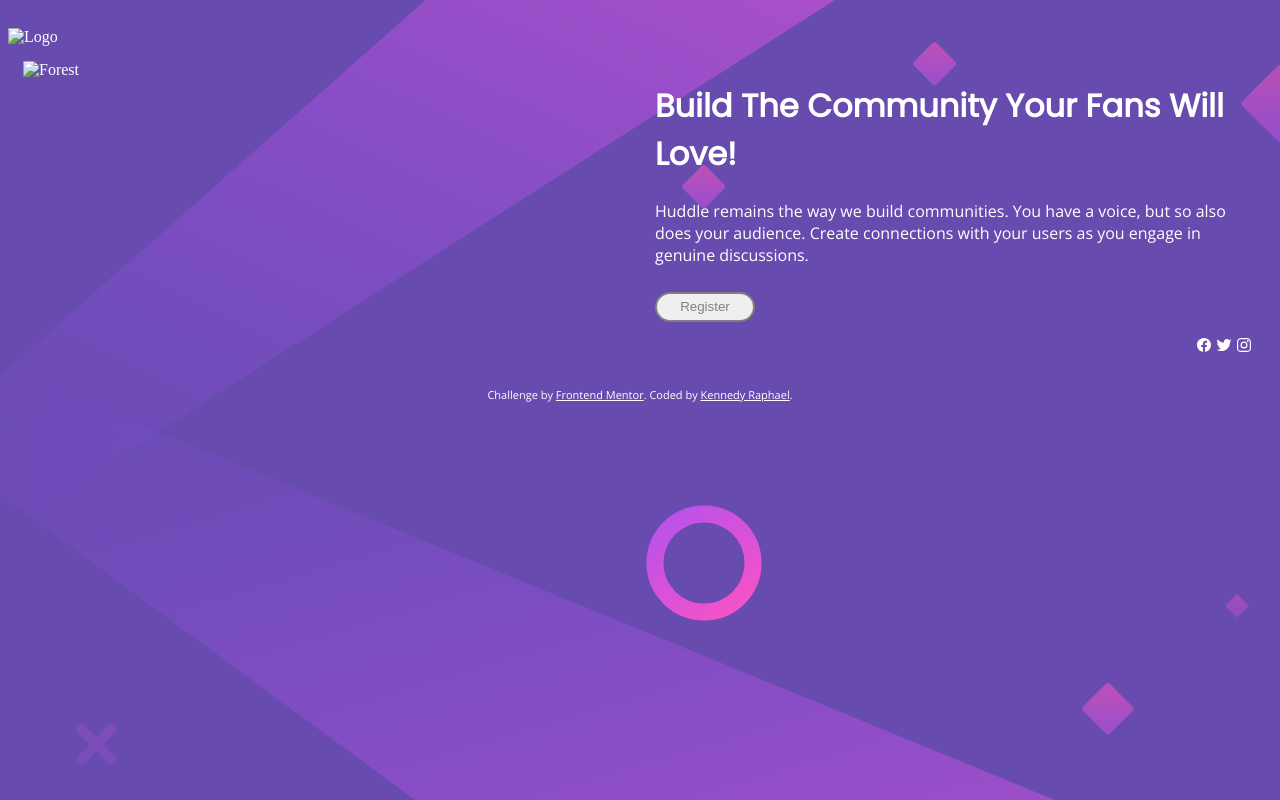
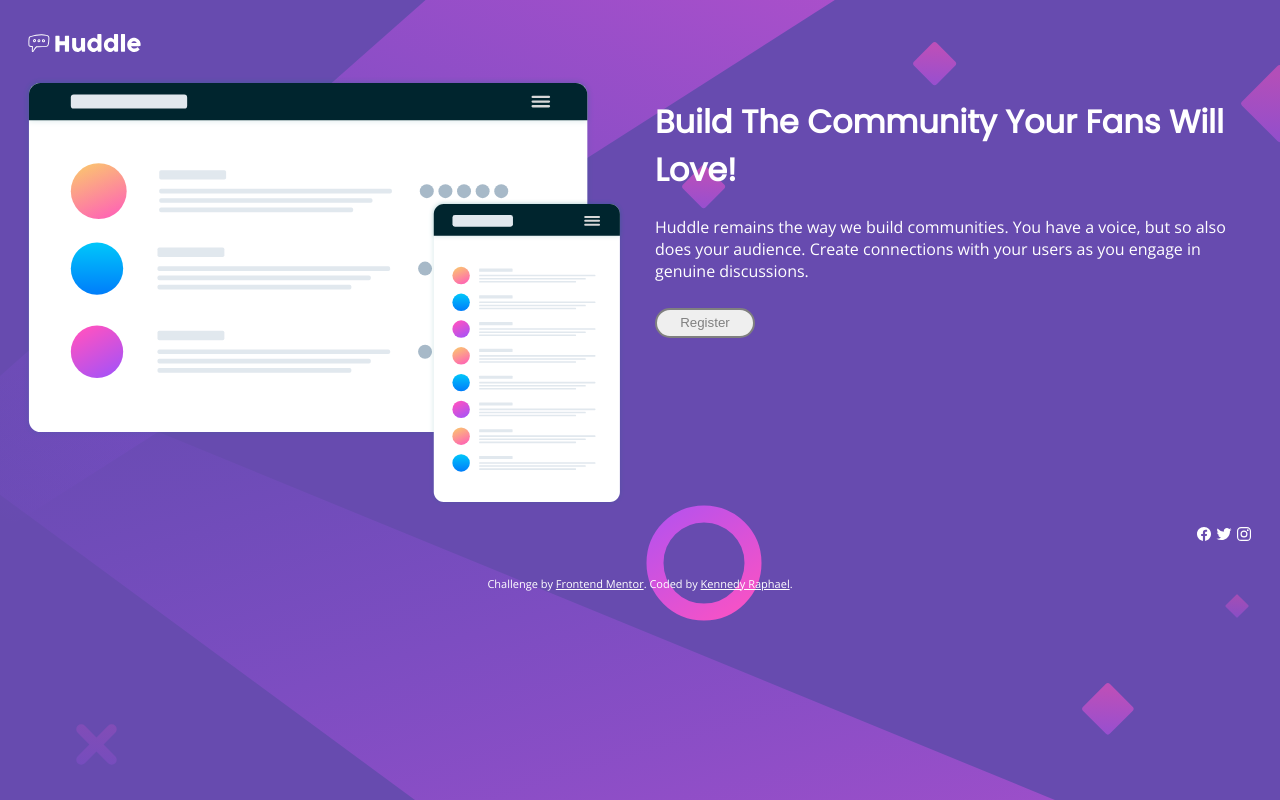
Before and after one commit to Jfkay531/Huddle-landing-page, a plain HTML site: page index.html in a window 1280 px wide. Drawn offline with nearby package versions, Linux system fonts and the light colour scheme; files whose address does not match are found by name.

Commit message:
Update index.html

```diff
--- a/index.html
+++ b/index.html
@@ -13,11 +13,11 @@
   <link rel="preconnect" href="https://fonts.gstatic.com" crossorigin>
   <link href="https://fonts.googleapis.com/css2?family=Open+Sans:wght@300&display=swap" rel="stylesheet">
 <body>
-  <img src="images/logo.svg" alt="Logo" style="width:150px; height:30px; margin-top: 20px">
+  <img src="logo.svg" alt="Logo" style="width:150px; height:30px; margin-top: 20px">
   <div class="row">
 
     <div class="column">
-      <img src="images/illustration-mockups.svg" alt="Forest" style="width:100%">
+      <img src="illustration-mockups.svg" alt="Forest" style="width:100%">
     </div>
     <div class="column">
       <h1> Build The Community Your Fans Will Love!</h1>
```
